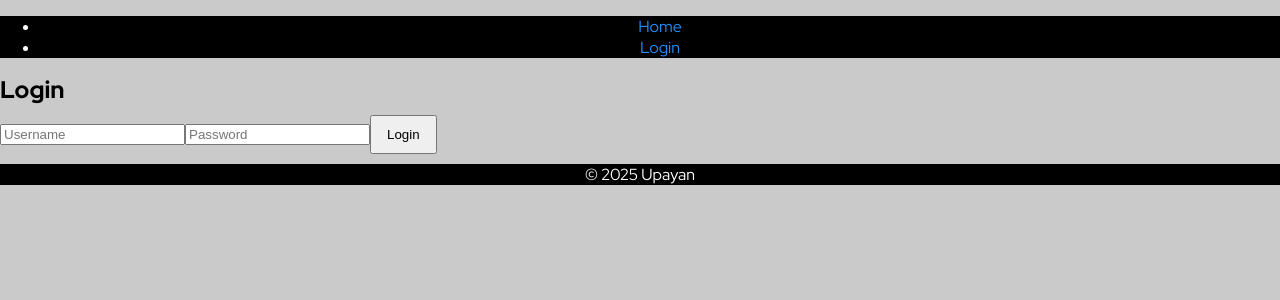
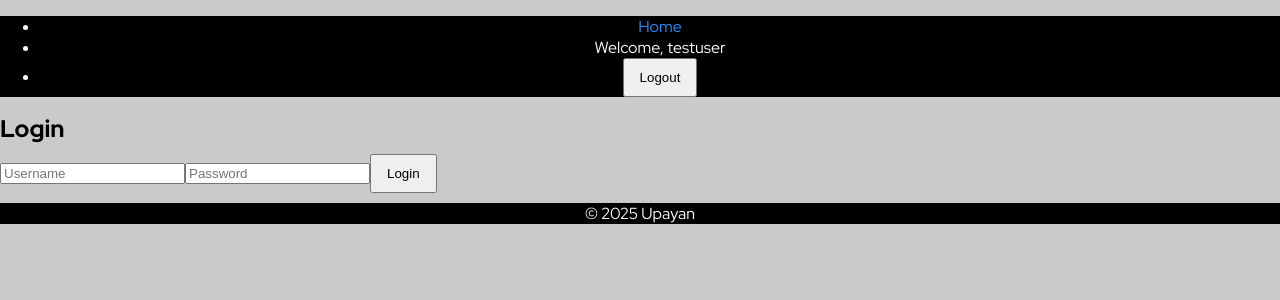
Before and after one commit to upayanmazumder/GDSC-25-Tasks, a React (Create React App) app in the folder app/: page /login in a window 1280 px wide. Shown: the top 300 px of the page. Built offline with nearby package versions, Linux system fonts and the light colour scheme; sample sign-in values are in the browser's storage.

Commit message:
Integrate Header component into AuthContext and update navigation based on user authentication status

```diff
--- a/app/src/Context/AuthContext.js
+++ b/app/src/Context/AuthContext.js
@@ -1,5 +1,5 @@
 import { createContext, useContext, useState, useEffect } from "react";
-
+import Header from "../components/Header/Header";
 const AuthContext = createContext();
 
 export const AuthProvider = ({ children }) => {
@@ -29,6 +29,7 @@ export const AuthProvider = ({ children }) => {
 
   return (
     <AuthContext.Provider value={{ user, login, logout }}>
+      <Header />
       {children}
     </AuthContext.Provider>
   );
--- a/app/src/components/Header/Header.js
+++ b/app/src/components/Header/Header.js
@@ -1,12 +1,22 @@
+import { useAuth } from "../../Context/AuthContext";
 import headerStyles from "./Header.module.css";
 
 const Header = () => {
+    const { user, logout } = useAuth();
+
     return (
         <header className={headerStyles.header}>
             <nav>
                 <ul>
                     <li><a href="/">Home</a></li>
-                    <li><a href="/login">Login</a></li>
+                    {user ? (
+                        <>
+                            <li>Welcome, {user.username}</li>
+                            <li><button onClick={logout}>Logout</button></li>
+                        </>
+                    ) : (
+                        <li><a href="/login">Login</a></li>
+                    )}
                 </ul>
             </nav>
         </header>
--- a/app/src/index.js
+++ b/app/src/index.js
@@ -4,13 +4,11 @@ import './index.css';
 import App from './App';
 import reportWebVitals from './reportWebVitals';
 
-import Header from "./components/Header/Header";
 import Footer from './components/Footer/Footer';
 
 const root = ReactDOM.createRoot(document.getElementById('root'));
 root.render(
   <React.StrictMode>
-    <Header />
     <App />
     <Footer />
   </React.StrictMode>
```
